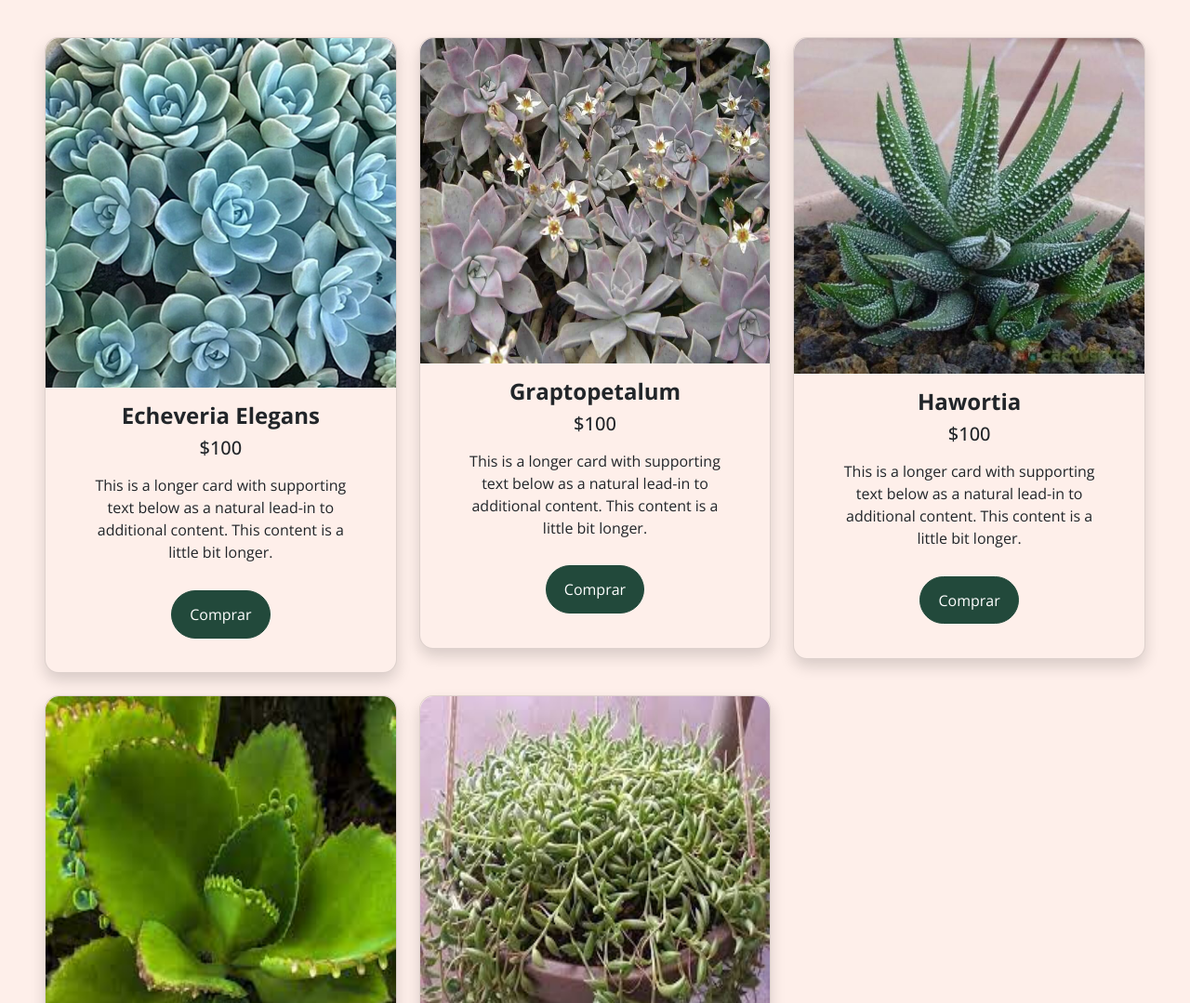
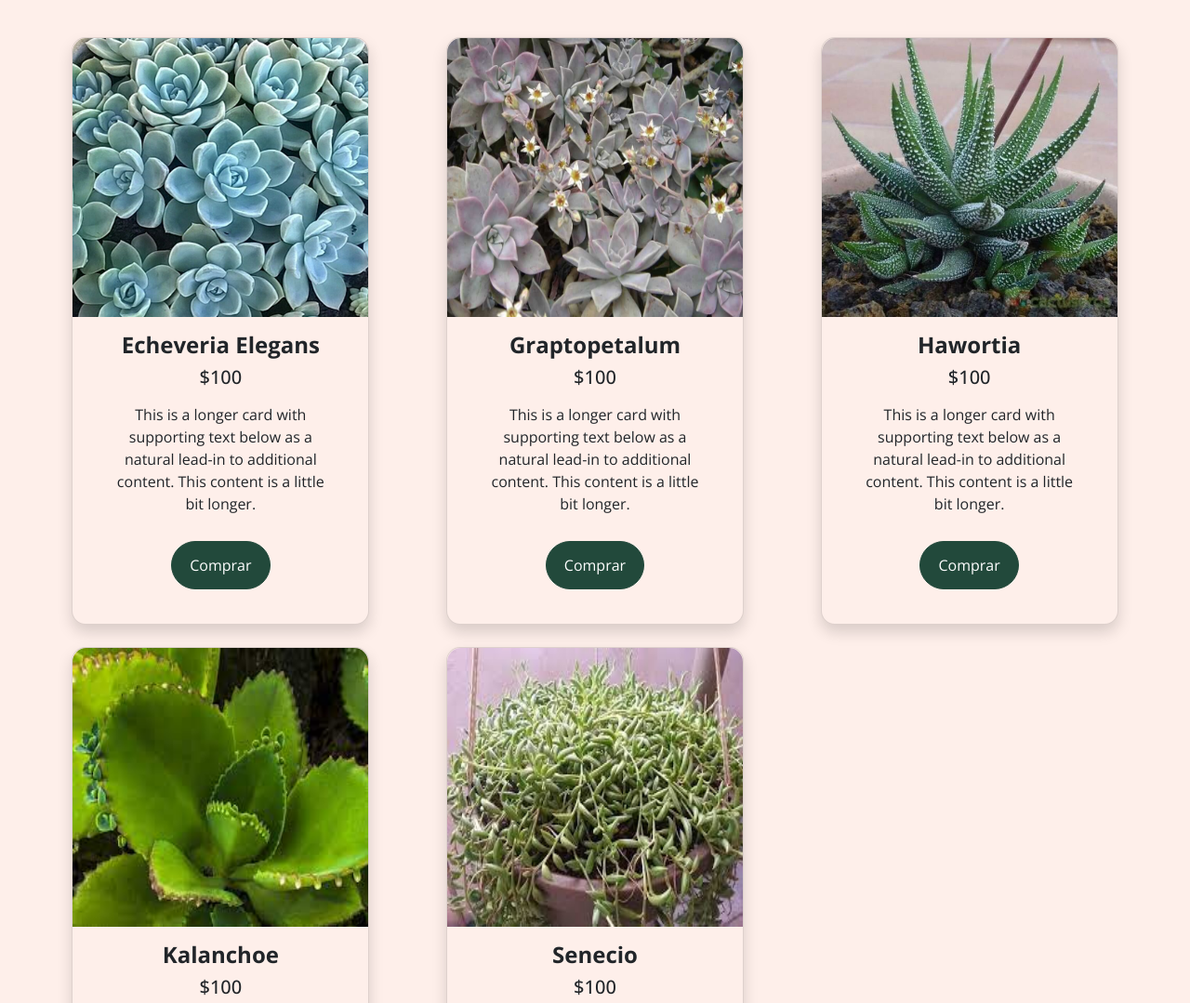
Before and after one commit to felitommasi/EntregaFinalDesarrolloWeb, a website: page tienda.html in a window 1280 px wide. Shown: the part 199-1278 px from the top of the page at 93% size. Drawn offline with nearby package versions, Linux system fonts and the light colour scheme.

Commit message:
extend card, desafio operaciones

```diff
--- a/scss/_card.scss
+++ b/scss/_card.scss
@@ -1,5 +1,4 @@
 .card{
-    min-width: 300px;
     border-radius: 15px;
     background-color: $secondary;
 
@@ -17,10 +16,8 @@
         border-radius: 30px;
     }
 
-    .card-img-e{
-        border-radius: 15px 15px 0 0;
+    .card-img-top{
         overflow: hidden;
-        min-height: 350px;
     }
 
     .user__img{
@@ -36,3 +33,19 @@
         align-items: center;
     }
 }
+
+
+.card__tienda{
+    @extend .card;
+    min-width: 300px;
+    width: 320px;
+    max-width: 350px;
+
+    .card-img-top{
+        border-radius: 15px 15px 0 0;
+        overflow: hidden;
+        height: 300px;
+        max-height: 350px;
+        width: 100%;
+    }
+}
--- a/scss/_globals.scss
+++ b/scss/_globals.scss
@@ -16,4 +16,5 @@ h1{
 
 .container-fluid{
     padding: 0 3rem;
+    max-width: 1400px;
 }
--- a/tienda.html
+++ b/tienda.html
@@ -46,9 +46,9 @@
 <div class="container-fluid mt-5 mb-5">
 <h1 class="text-center mt-5 mb-5">Explorá nuestro catálogo online</h1>
 <div class="row row-cols-md-2 row-cols-lg-3 row-cols-xxl-4">
-    <div class="col pb-4">
-      <div class="card cardTienda shadow">
-        <img src="./imagenes/producto1.png" class="card-img-e" alt="Echeveria elegans">
+    <div class="col pb-4 d-flex justify-content-center">
+      <div class="card card__tienda shadow">
+        <img src="./imagenes/producto1.png" class="card-img-top" alt="Echeveria elegans">
         <div class="card-body text-center">
           <h4 class="card-title fw-bold">Echeveria Elegans</h4>
           <h5>$100</h5>
@@ -57,9 +57,9 @@
         </div>
       </div>
     </div>
-    <div class="col pb-4">
-      <div class="card cardTienda shadow">
-        <img src="./imagenes/Graptopetalum.jpg" class="card-img-e" alt="Graptopetalum">
+    <div class="col pb-4 d-flex justify-content-center">
+      <div class="card card__tienda shadow">
+        <img src="./imagenes/Graptopetalum.jpg" class="card-img-top" alt="Graptopetalum">
         <div class="card-body text-center">
           <h4 class="card-title fw-bold">Graptopetalum</h4>
           <h5>$100</h5>
@@ -68,9 +68,9 @@
         </div>
       </div>
     </div>
-    <div class="col pb-4">
-      <div class="card cardTienda shadow">
-        <img src="./imagenes/Haworthia.jpg" class="card-img-e" alt="Haworthia">
+    <div class="col pb-4 d-flex justify-content-center">
+      <div class="card card__tienda shadow">
+        <img src="./imagenes/Haworthia.jpg" class="card-img-top" alt="Haworthia">
         <div class="card-body text-center">
           <h4 class="card-title fw-bold">Hawortia</h4>
           <h5>$100</h5>
@@ -79,9 +79,9 @@
         </div>
       </div>
     </div>
-    <div class="col pb-4">
-      <div class="card cardTienda shadow">
-        <img src="./imagenes/Kalanchoe.jpg" class="card-img-e" alt="kalanchoe">
+    <div class="col pb-4 d-flex justify-content-center">
+      <div class="card card__tienda shadow">
+        <img src="./imagenes/Kalanchoe.jpg" class="card-img-top" alt="kalanchoe">
         <div class="card-body text-center">
           <h4 class="card-title fw-bold">Kalanchoe</h4>
           <h5>$100</h5>
@@ -90,9 +90,9 @@
         </div>
       </div>
     </div>
-    <div class="col pb-4">
-      <div class="card cardTienda shadow">
-        <img src="./imagenes/Senecio.jpg" class="card-img-e" alt="Senecio">
+    <div class="col pb-4 d-flex justify-content-center">
+      <div class="card card__tienda shadow">
+        <img src="./imagenes/Senecio.jpg" class="card-img-top" alt="Senecio">
         <div class="card-body text-center">
           <h4 class="card-title fw-bold">Senecio</h4>
           <h5>$100</h5>
```
Also changed, not shown: css/style.css, 1 other file.
